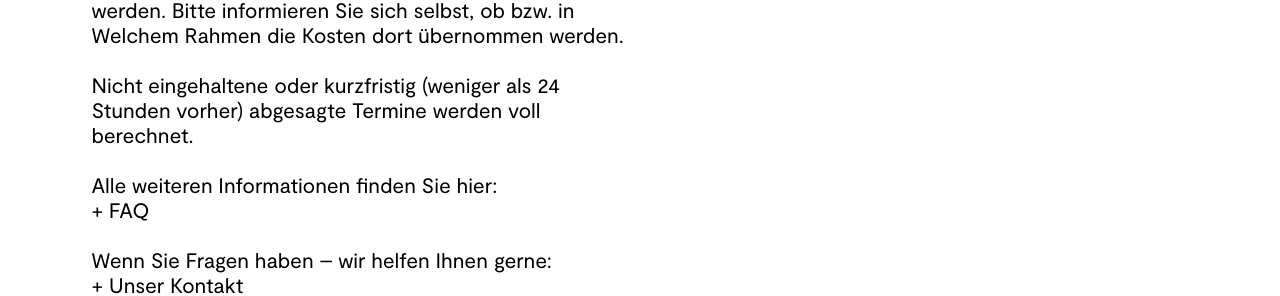
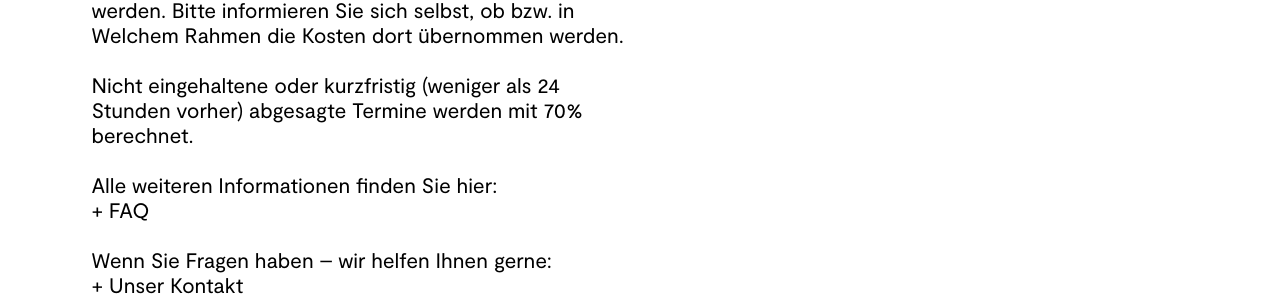
Before and after one commit to loehr-physiotherapie/loehr-physiotherapie.github.io, a Jekyll site: the page built from heilpraktiker.html, in a window 1280 px wide and 900 px high, scrolled down 308 px. Shown: the part 333-629 px from the top of the window. Built offline with Jekyll 4.4.1, drawn with Linux system fonts in a browser that asks for light colours.

Commit message:
Updated 'heilpraktiker.html' via CloudCannon

```diff
--- a/heilpraktiker.html
+++ b/heilpraktiker.html
@@ -20,7 +20,7 @@ permalink: /heilpraktiker/
                     <p>&nbsp;</p>
                     <p>Heilpraktikerleistungen sind Privatleistungen. Die Rechnungsstellung erfolgt auf Grundlage der Geb&uuml;hrenordnung f&uuml;r Heilpraktiker (Geb&uuml;H) und kann ggf. bei Ihrer privaten- oder Zusatzversicherun eingereicht werden. Bitte informieren Sie sich selbst, ob bzw. in Welchem Rahmen die Kosten dort &uuml;bernommen werden.&nbsp;</p>
                     <p>&nbsp;</p>
-                    <p>Nicht eingehaltene oder kurzfristig (weniger als 24 Stunden vorher) abgesagte Termine werden voll berechnet.</p>
+                    <p>Nicht eingehaltene oder kurzfristig (weniger als 24 Stunden vorher) abgesagte Termine werden mit 70% berechnet.</p>
                     <p>&nbsp;</p>
                     <p>Alle weiteren Informationen finden Sie hier:</p>
                     <p>+ FAQ</p>
```
